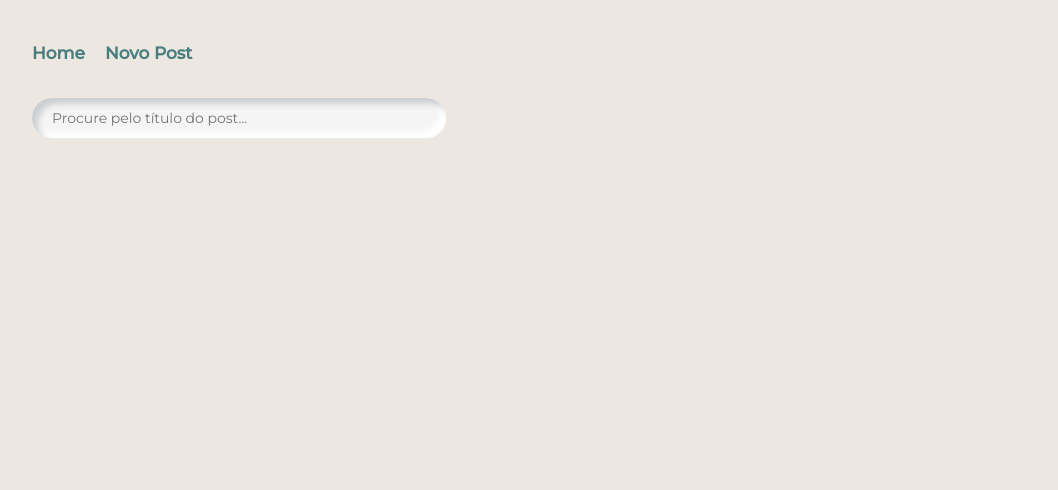
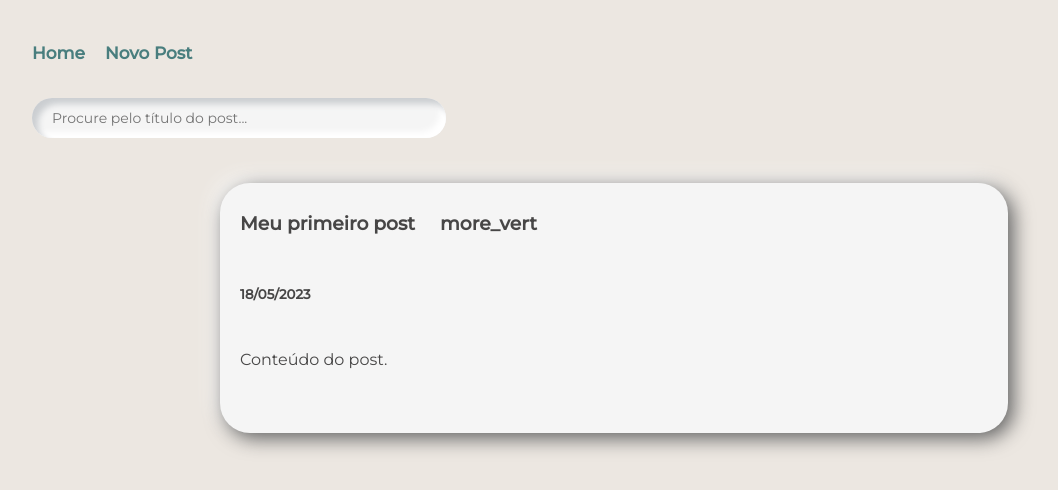
Before and after one commit to KarolKowalczuck/blogVue, a Vue app: page / in a window 1280 px wide. Shown: the top 490 px of the page, without its empty margins (36-1094 px from the left). Built offline with nearby package versions, Linux system fonts and the light colour scheme.

Commit message:
cria a função de editar posts

```diff
--- a/src/App.vue
+++ b/src/App.vue
@@ -5,12 +5,21 @@ import "../src/assets/base.css";
 export default {
   data() {
     return {
-      posts: [],
+      posts: [
+        {
+          title: "Meu primeiro post",
+          datetime: "18/05/2023",
+          content: "Conteúdo do post.",
+        },
+      ],
     };
   },
   methods: {
     addPost(newPost) {
       this.posts.push(newPost);
+    },
+    updatePost(updatedpost, id) {
+      this.posts[id] = updatedpost;
     },
   },
 };
@@ -25,7 +34,7 @@ export default {
   </header>
 
   <main>
-    <RouterView :posts="posts" @create-post="addPost" />
+    <RouterView :posts="posts" @create-post="addPost" @edit-post="updatePost" />
   </main>
 </template>
 
--- /dev/null
+++ b/src/components/PostForm.vue
@@ -0,0 +1,64 @@
+<script>
+export default {
+    props: {
+        post: Object,
+    },
+  data() {
+    return {
+      formData: {
+        title: this.post?.title || "",
+        content: this.post?.content || "",
+      },
+    };
+  },
+  methods: {
+    handleCreatePost(event) {
+      if (!this.formData.title) {
+        alert("Preencha o título do post");
+        return;
+      }
+
+      const now = new Date();
+
+      const dataDaPostagem = `${now.getDate()}/${
+        now.getMonth() + 1
+      }/${now.getFullYear()}`;
+
+      const newPost = {
+        title: this.formData.title,
+        content: this.formData.content,
+        datetime: dataDaPostagem,
+      };
+
+      this.$emit("create-post", newPost);
+
+      this.formData = {
+        title: "",
+        content: "",
+      };
+
+      this.$router.push("/");
+    },
+
+  },
+};
+</script>
+
+<template>
+  <form action="" class="forms flex">
+    <input v-model="formData.title" placeholder="Titulo" />
+
+    <textarea
+      v-model="formData.content"
+      placeholder="Escreva seu post aqui.."
+      id=""
+      cols="30"
+      rows="10"
+    >
+    </textarea>
+
+    <button type="button" @click="handleCreatePost" class="flex">Salvar</button>
+  </form>
+</template>
+
+<style scoped></style>
--- a/src/views/Create.vue
+++ b/src/views/Create.vue
@@ -1,66 +1,14 @@
 <script>
+import PostForm from "@/components/PostForm.vue";
 export default {
-  data() {
-    return {
-      formData: {
-        title: "",
-        content: "",
-      },
-    };
-  },
-  methods: {
-    handleClick(event) {
-      if (!this.formData.title) {
-        alert("Preencha o título do post");
-        return;
-      }
-
-      const now = new Date();
-
-      const dataDaPostagem = `${now.getDate()}/${
-        now.getMonth() + 1
-      }/${now.getFullYear()}`;
-
-      const newPost = {
-        title: this.formData.title,
-        content: this.formData.content,
-        datetime: dataDaPostagem,
-      };
-
-      this.$emit("create-post", newPost);
-
-      this.formData = {
-        title: "",
-        content: "",
-      };
-
-      this.$router.push("/");
-    },
-    handleInputChange(event) {
-      const { name, value } = event.target;
-      this.formData[name] = value;
-    },
-  },
-};
+  components: {
+    PostForm
+  }
+}
 </script>
 
 <template>
-  <form action="" class="forms flex">
-    <input v-model="formData.title" placeholder="Titulo" />
-
-    <textarea
-      name="content"
-      :value="formData.content"
-      placeholder="Escreva seu post aqui.."
-      @keyup="handleInputChange"
-      id=""
-      cols="30"
-      rows="10"
-    >
-    </textarea>
-
-    <button type="button" @click="handleClick" class="flex">Salvar</button>
-  </form>
+  <PostForm />
 </template>
 
 <style scoped>
--- a/src/views/Edit.vue
+++ b/src/views/Edit.vue
@@ -1,2 +1,21 @@
+<script>
+import PostForm from "@/components/PostForm.vue";
+
+export default {
+  props: {
+    posts: Array,
+  },
+  data() {
+    return {
+      post: this.posts[this.$route.params.id],
+    };
+  },
+  components: {
+    PostForm,
+  },
+};
+</script>
+
 <template>
+<PostForm :post="post"/>
 </template>
--- a/src/views/Home.vue
+++ b/src/views/Home.vue
@@ -1,4 +1,6 @@
 <script>
+import { RouterLink } from "vue-router";
+
 export default {
   props: {
     posts: Array,
@@ -24,6 +26,17 @@ export default {
       return listaFiltrada;
     },
   },
+  methods: {
+    getPostId(title) {
+      // passa pela lista de posts - não filtrada
+      for (const index in this.posts) {
+        //acessa o post na poição index da lista de posts
+        const post = this.posts[index];
+        //verifica se o titulo do post atual é igual ao título buscado
+        if (post.title === title) return index;
+      }
+    },
+  },
 };
 </script>
 
@@ -35,8 +48,17 @@ export default {
   />
 
   <div id="lista-posts" class="flex">
-    <div class="post flex" v-for="post in filteredPosts" :key="post.key">
-      <h3>{{ post.title }}</h3>
+    <div
+      class="post flex"
+      v-for="(post, index) in filteredPosts"
+      :key="post.key"
+    >
+      <h3>
+        {{ post.title }}
+        <RouterLink :to="`/edit/${getPostId(post.title)}`">
+          <span class="material-symbols-outlined">more_vert</span>
+        </RouterLink>
+      </h3>
       <h5>{{ post.datetime }}</h5>
       <p>{{ post.content }}</p>
     </div>
```
